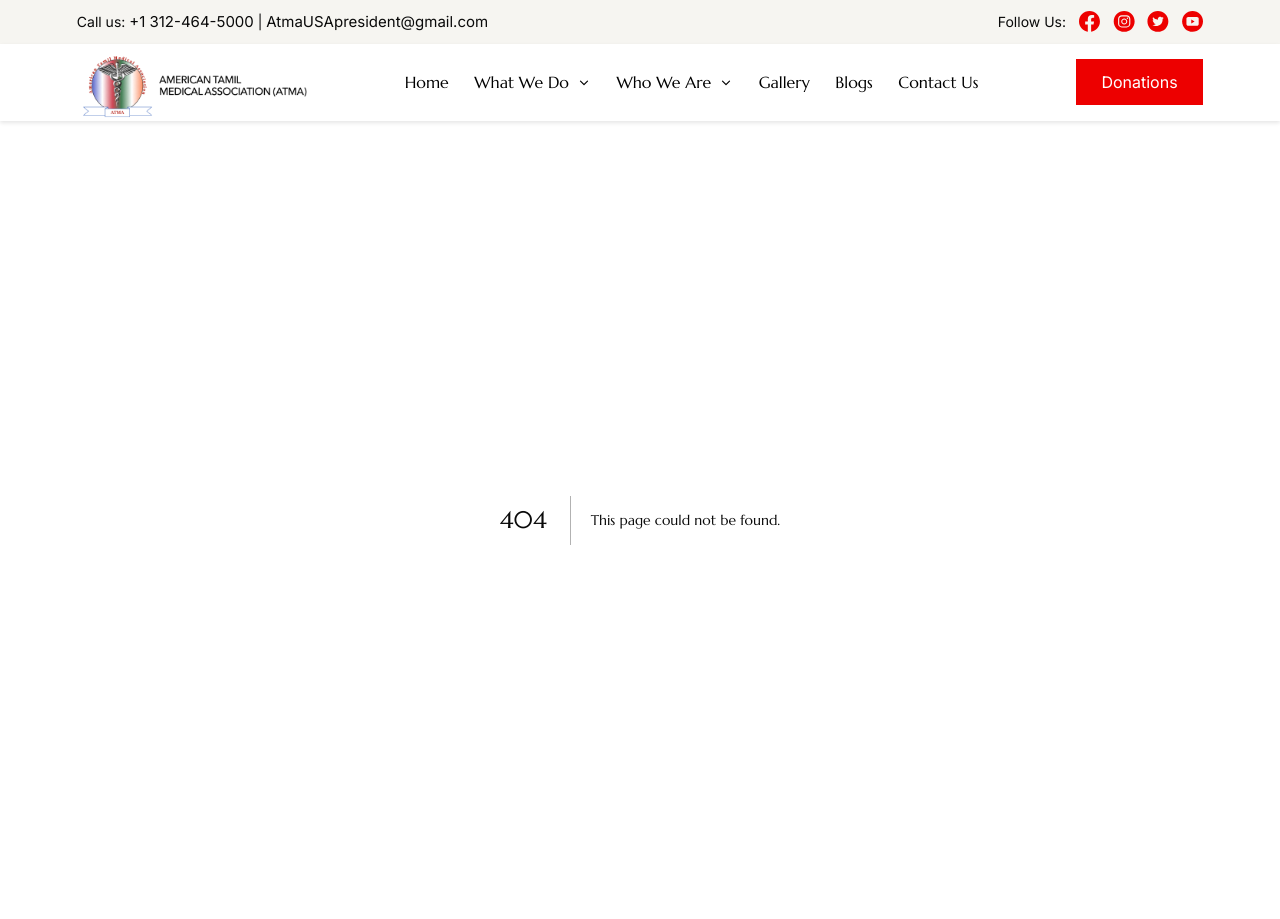
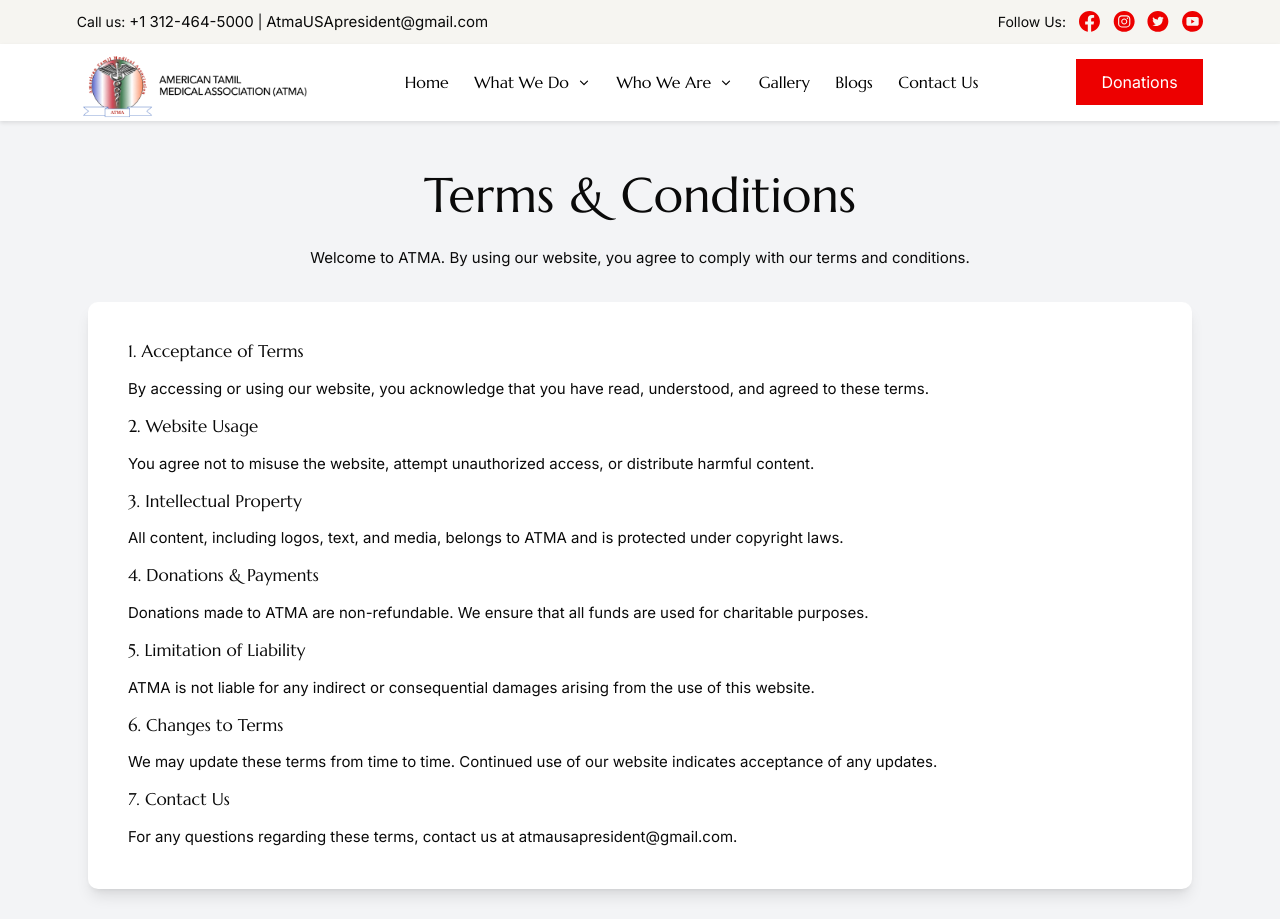
Before and after one commit to employeebhavya/atmausa, a Next.js app: page /terms-and-conditions in a window 1280 px wide. Before the commit this address had no page. Shown: the top 919 px of the page. Built offline with nearby package versions, Linux system fonts and the light colour scheme.

Commit message:
added privacy and terms page

```diff
--- a/app/components/Footer.js
+++ b/app/components/Footer.js
@@ -121,10 +121,10 @@ function Footer() {
               width={328}
               height={21}
             />
-            <Link className={styles.vLine} href="#">
+            <Link className={styles.vLine} href="/terms-and-conditions">
               Terms & Conditions
             </Link>
-            <Link href="#">Privacy Policy</Link>
+            <Link href="/privacy-policy">Privacy Policy</Link>
           </div>
         </div>
       </div>
--- /dev/null
+++ b/app/components/Privacy.js
@@ -0,0 +1,75 @@
+export default function PrivacyPolicy() {
+  return (
+    <div className="bg-gray-100 text-gray-800">
+      <div className="max-w-6xl mx-auto px-6 py-12">
+        <h1 className="text-3xl font-bold text-center mb-6">Privacy Policy</h1>
+        <p className="text-lg text-center mb-8">
+          Your privacy is important to us. This policy explains how we collect,
+          use, and protect your data.
+        </p>
+
+        <div className="bg-white shadow-lg rounded-lg p-6 md:p-10">
+          <h4 className="text-xl font-semibold mb-4">
+            1. Information We Collect
+          </h4>
+          <p className="mb-4">
+            We collect personal details such as your name, email, and donation
+            history when you interact with our site.
+          </p>
+
+          <h4 className="text-xl font-semibold mb-4">
+            2. How We Use Your Information
+          </h4>
+          <p className="mb-4">
+            Your data is used to process donations, send updates, and improve
+            our services. We do not sell or share your data.
+          </p>
+
+          <h4 className="text-xl font-semibold mb-4">3. Data Security</h4>
+          <p className="mb-4">
+            We implement strict security measures to protect your data from
+            unauthorized access or misuse.
+          </p>
+
+          <h4 className="text-xl font-semibold mb-4">
+            4. Third-Party Services
+          </h4>
+          <p className="mb-4">
+            We may use third-party services for payment processing and
+            analytics. These services have their own privacy policies.
+          </p>
+
+          <h4 className="text-xl font-semibold mb-4">5. Cookies</h4>
+          <p className="mb-4">
+            Our website uses cookies to enhance your experience. You can disable
+            cookies through your browser settings.
+          </p>
+
+          <h4 className="text-xl font-semibold mb-4">6. Your Rights</h4>
+          <p className="mb-4">
+            You have the right to request access, correction, or deletion of
+            your personal data.
+          </p>
+
+          <h4 className="text-xl font-semibold mb-4">7. Updates to Policy</h4>
+          <p className="mb-4">
+            We may update this Privacy Policy periodically. Any changes will be
+            posted on this page.
+          </p>
+
+          <h4 className="text-xl font-semibold mb-4">8. Contact Us</h4>
+          <p>
+            For privacy-related inquiries, contact us at{" "}
+            <a
+              href="mailto:atmausapresident@gmail.com"
+              className="text-blue-600 underline"
+            >
+              atmausapresident@gmail.com
+            </a>
+            .
+          </p>
+        </div>
+      </div>
+    </div>
+  );
+}
--- /dev/null
+++ b/app/components/TermsConditions.js
@@ -0,0 +1,71 @@
+export default function TermsConditions() {
+  return (
+    <div className="bg-gray-100 text-gray-800">
+      <div className="max-w-6xl mx-auto px-6 py-12">
+        <h1 className="text-3xl font-bold text-center mb-6">
+          Terms & Conditions
+        </h1>
+        <p className="text-lg text-center mb-8">
+          Welcome to ATMA. By using our website, you agree to comply with our
+          terms and conditions.
+        </p>
+
+        <div className="bg-white shadow-lg rounded-lg p-6 md:p-10">
+          <h4 className="text-xl font-semibold mb-4">1. Acceptance of Terms</h4>
+          <p className="mb-4">
+            By accessing or using our website, you acknowledge that you have
+            read, understood, and agreed to these terms.
+          </p>
+
+          <h4 className="text-xl font-semibold mb-4">2. Website Usage</h4>
+          <p className="mb-4">
+            You agree not to misuse the website, attempt unauthorized access, or
+            distribute harmful content.
+          </p>
+
+          <h4 className="text-xl font-semibold mb-4">
+            3. Intellectual Property
+          </h4>
+          <p className="mb-4">
+            All content, including logos, text, and media, belongs to ATMA and
+            is protected under copyright laws.
+          </p>
+
+          <h4 className="text-xl font-semibold mb-4">
+            4. Donations & Payments
+          </h4>
+          <p className="mb-4">
+            Donations made to ATMA are non-refundable. We ensure that all funds
+            are used for charitable purposes.
+          </p>
+
+          <h4 className="text-xl font-semibold mb-4">
+            5. Limitation of Liability
+          </h4>
+          <p className="mb-4">
+            ATMA is not liable for any indirect or consequential damages arising
+            from the use of this website.
+          </p>
+
+          <h4 className="text-xl font-semibold mb-4">6. Changes to Terms</h4>
+          <p className="mb-4">
+            We may update these terms from time to time. Continued use of our
+            website indicates acceptance of any updates.
+          </p>
+
+          <h4 className="text-xl font-semibold mb-4">7. Contact Us</h4>
+          <p>
+            For any questions regarding these terms, contact us at{" "}
+            <a
+              href="mailto:atmausapresident@gmail.com"
+              className="text-blue-600 underline"
+            >
+              atmausapresident@gmail.com
+            </a>
+            .
+          </p>
+        </div>
+      </div>
+    </div>
+  );
+}
--- /dev/null
+++ b/app/privacy-policy/page.jsx
@@ -0,0 +1,12 @@
+import React from "react";
+import PrivacyPolicy from "../components/Privacy";
+
+function page() {
+  return (
+    <div>
+      <PrivacyPolicy />
+    </div>
+  );
+}
+
+export default page;
--- /dev/null
+++ b/app/terms-and-conditions/page.jsx
@@ -0,0 +1,12 @@
+import React from "react";
+import TermsConditions from "../components/TermsConditions";
+
+function page() {
+  return (
+    <div>
+      <TermsConditions />
+    </div>
+  );
+}
+
+export default page;
```
